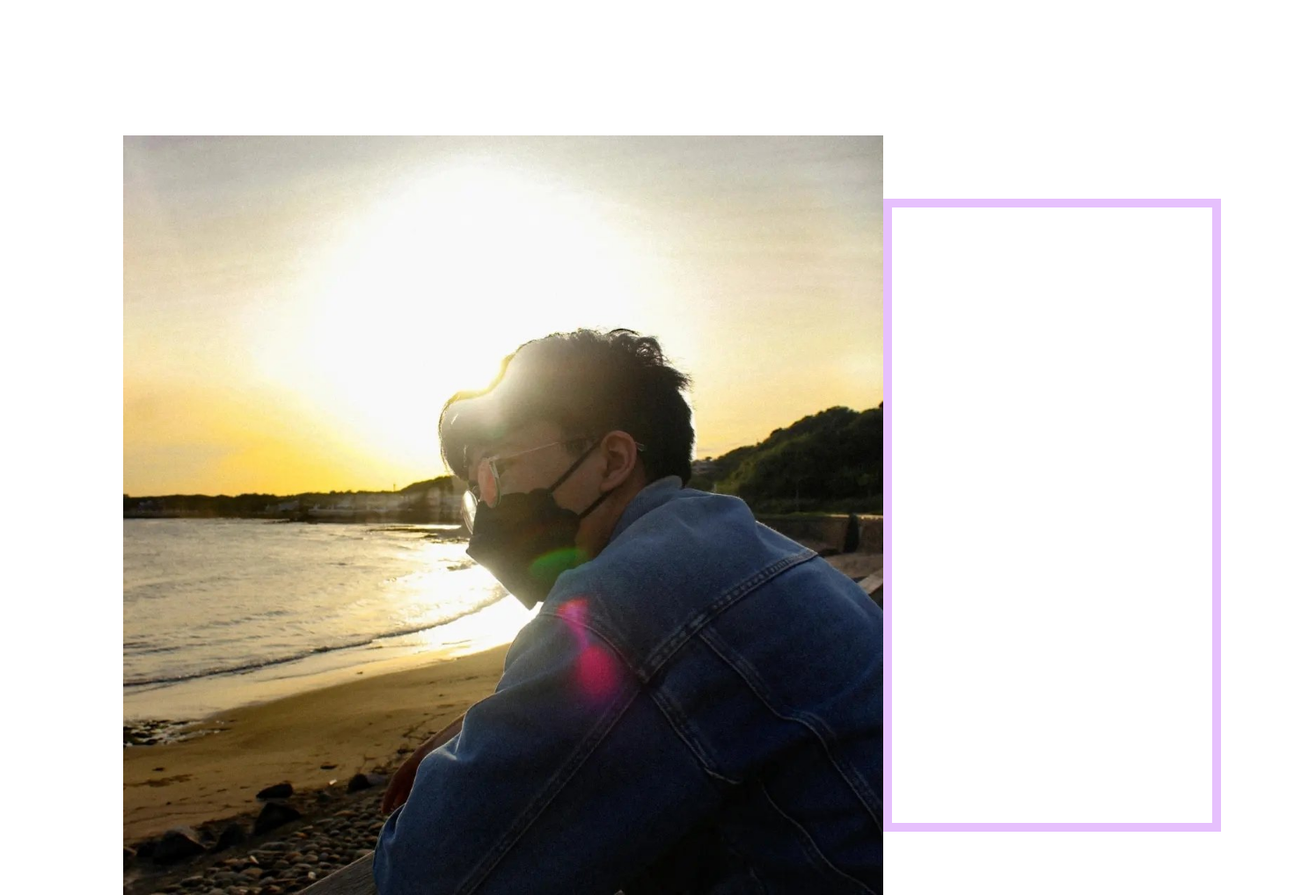
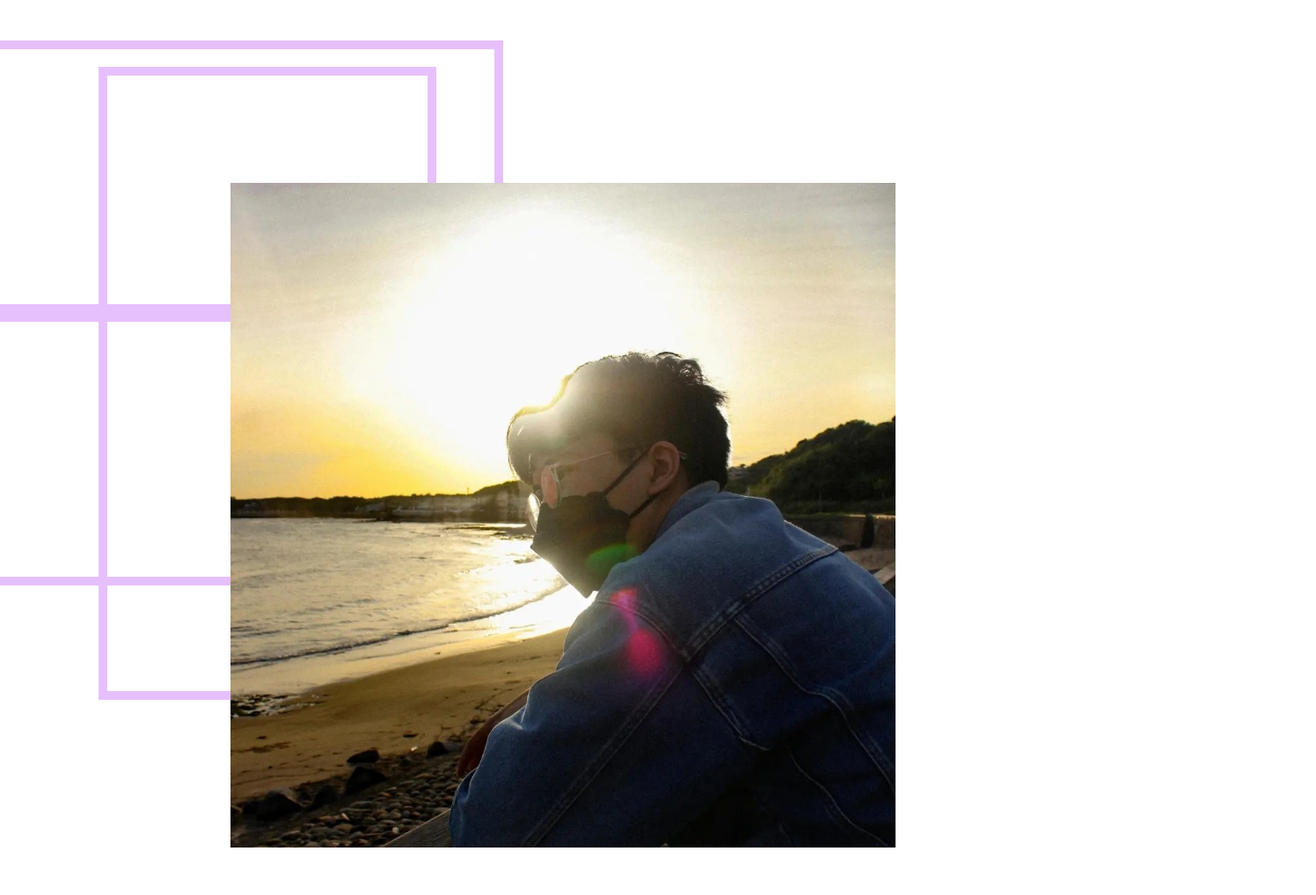
Before and after one commit to JohnMEME0122/BurgessWebpage, a plain HTML site: page index.html in a window 1280 px wide. Shown: the part 2040-3058 px from the top of the page at 88% size, 1496 px wide, since content can reach past the window. Drawn offline with nearby package versions, Linux system fonts and the light colour scheme.

Commit message:
git pull

```diff
--- a/Styles/style.scss
+++ b/Styles/style.scss
@@ -101,6 +101,7 @@ body {
         flex: 5 1 500px;
         padding: 2rem;
         table {
+          --bs-table-bg: none;
           border-collapse: collapse;
           tr {
             border-bottom: 2px solid gray;
@@ -120,14 +121,38 @@ body {
         display: flex;
         justify-content: center;
         align-items: center;
+        position: relative;
         img {
-          height: 80%;
+          height: 70%;
         }
 
         div.greenRect1 {
           width: 30vw;
           height: 90vh;
           border: 10px solid rgb(230, 192, 253);
+          position: absolute;
+          top: 30px;
+          left: 80px;
+          z-index: -1;
+        }
+
+        div.greenRect2 {
+          width: 50vw;
+          height: 40vh;
+          border: 10px solid rgb(230, 192, 253);
+          position: absolute;
+          top: 300px;
+          left: -300px;
+          z-index: -1;
+        }
+        div.greenRect3 {
+          width: 50vw;
+          height: 40vh;
+          border: 10px solid rgb(230, 192, 253);
+          position: absolute;
+          top: 0px;
+          left: -100px;
+          z-index: -1;
         }
       }
     }
```
Also changed, not shown: Styles/style.css, 1 other file.
